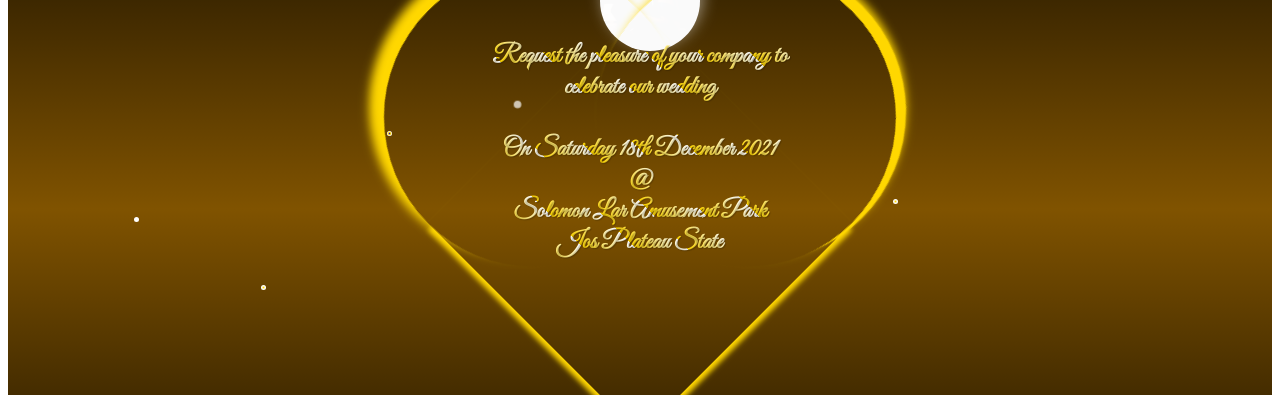
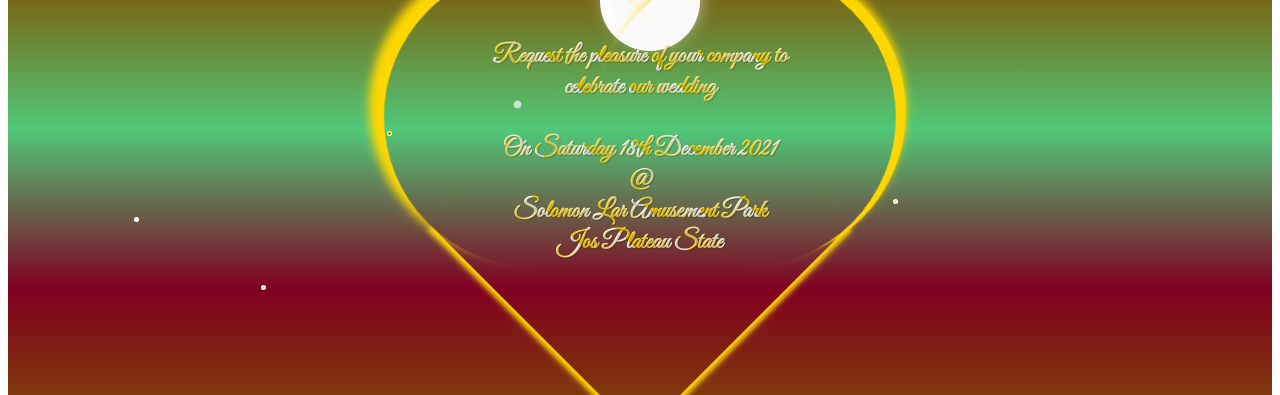
Before and after one commit to techenthusiast29/RhamIsi2021, a plain HTML site: page index.html in a window 1280 px wide. Shown: the part 199-594 px from the top of the page. Drawn offline with Linux system fonts and the light colour scheme.

Commit message:
Add files via upload

```diff
--- a/rham.css
+++ b/rham.css
@@ -19,7 +19,7 @@ main {
 .bg {
     max-width: 100vw;
     height: 100vh;
-    background: linear-gradient(black, #805300, black);
+    background: linear-gradient(#000, #805300, #50C878, #800020, #805300, #000);
 }
 
 .olatomi {
```
